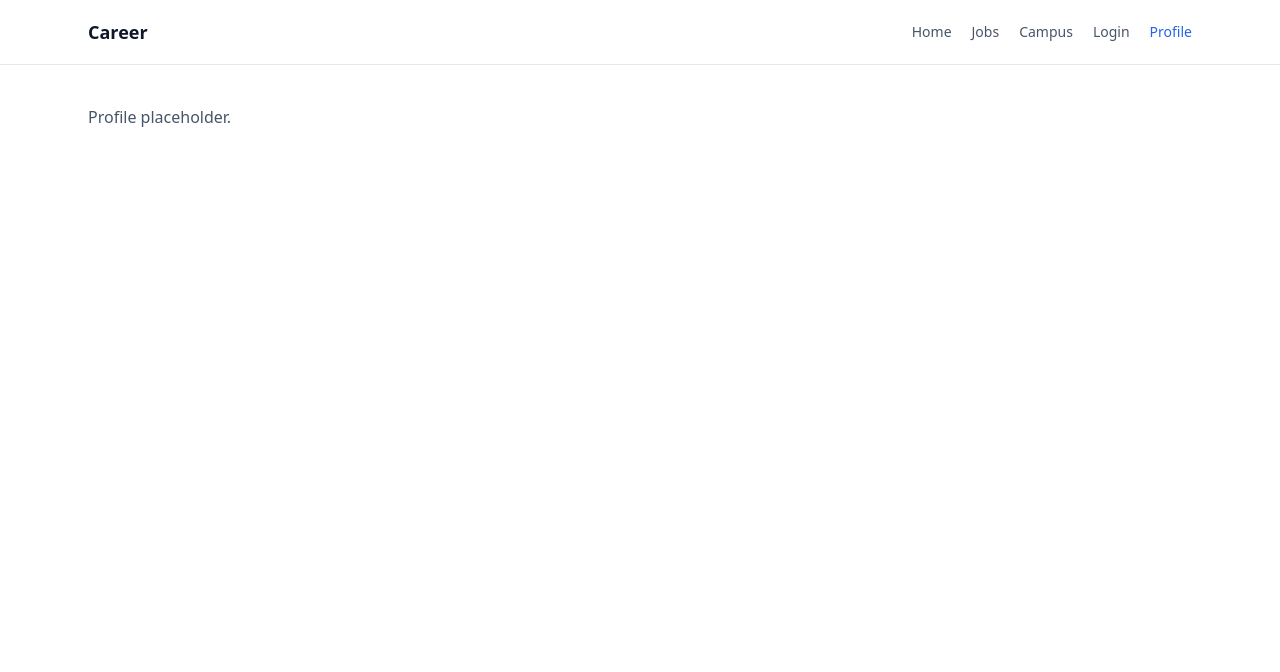
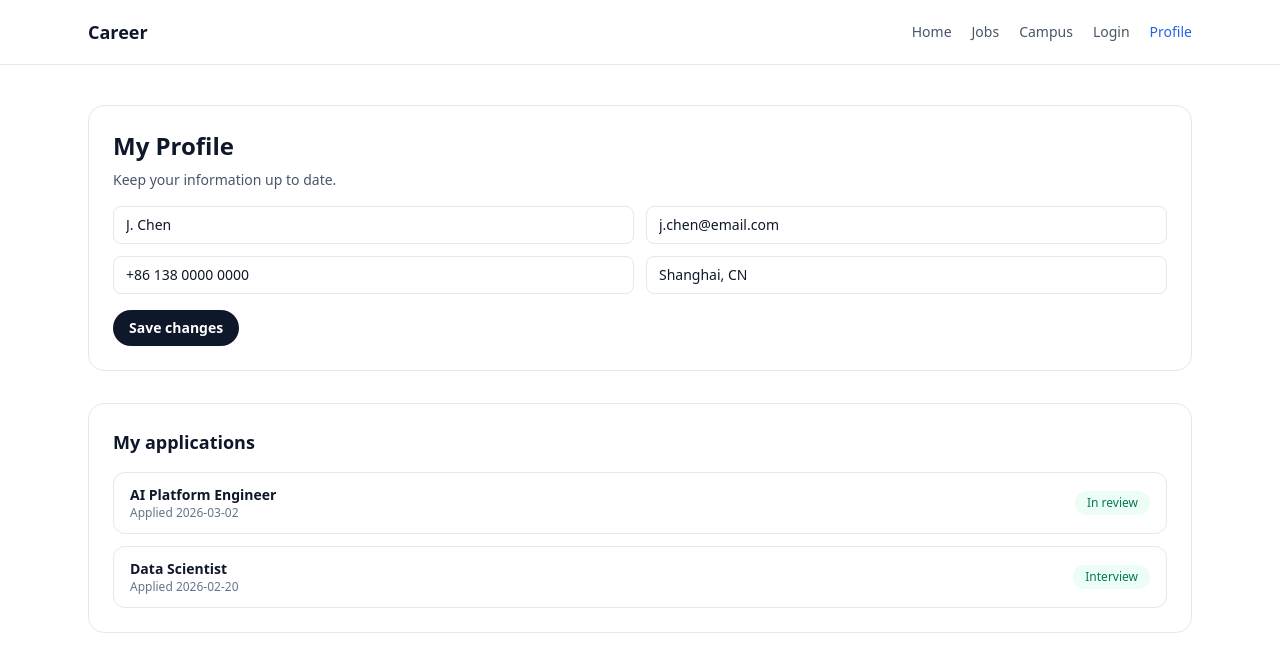
Before and after one commit to doublej9999/career-website, a React (Vite) app: page /profile in a window 1280 px wide. Shown: the top 672 px of the page. Built offline with nearby package versions, Linux system fonts and the light colour scheme.

Commit message:
feat(profile): add profile dashboard

```diff
--- a/src/pages/Profile/index.tsx
+++ b/src/pages/Profile/index.tsx
@@ -1,3 +1,41 @@
+const applications = [
+  { role: 'AI Platform Engineer', status: 'In review', date: '2026-03-02' },
+  { role: 'Data Scientist', status: 'Interview', date: '2026-02-20' }
+]
+
 export default function Profile() {
-  return <div className="text-slate-600">Profile placeholder.</div>
+  return (
+    <section className="space-y-8">
+      <div className="rounded-2xl border p-6">
+        <h1 className="text-2xl font-semibold">My Profile</h1>
+        <p className="mt-2 text-sm text-slate-600">Keep your information up to date.</p>
+        <div className="mt-4 grid gap-3 md:grid-cols-2">
+          <input className="rounded-lg border px-3 py-2 text-sm" defaultValue="J. Chen" />
+          <input className="rounded-lg border px-3 py-2 text-sm" defaultValue="j.chen@email.com" />
+          <input className="rounded-lg border px-3 py-2 text-sm" defaultValue="+86 138 0000 0000" />
+          <input className="rounded-lg border px-3 py-2 text-sm" defaultValue="Shanghai, CN" />
+        </div>
+        <button className="mt-4 rounded-full bg-slate-900 px-4 py-2 text-sm font-semibold text-white">
+          Save changes
+        </button>
+      </div>
+
+      <div className="rounded-2xl border p-6">
+        <h2 className="text-lg font-semibold">My applications</h2>
+        <div className="mt-4 space-y-3">
+          {applications.map((app) => (
+            <div key={app.role} className="flex items-center justify-between rounded-xl border px-4 py-3">
+              <div>
+                <p className="text-sm font-semibold">{app.role}</p>
+                <p className="text-xs text-slate-500">Applied {app.date}</p>
+              </div>
+              <span className="rounded-full bg-emerald-50 px-3 py-1 text-xs text-emerald-700">
+                {app.status}
+              </span>
+            </div>
+          ))}
+        </div>
+      </div>
+    </section>
+  )
 }
```
